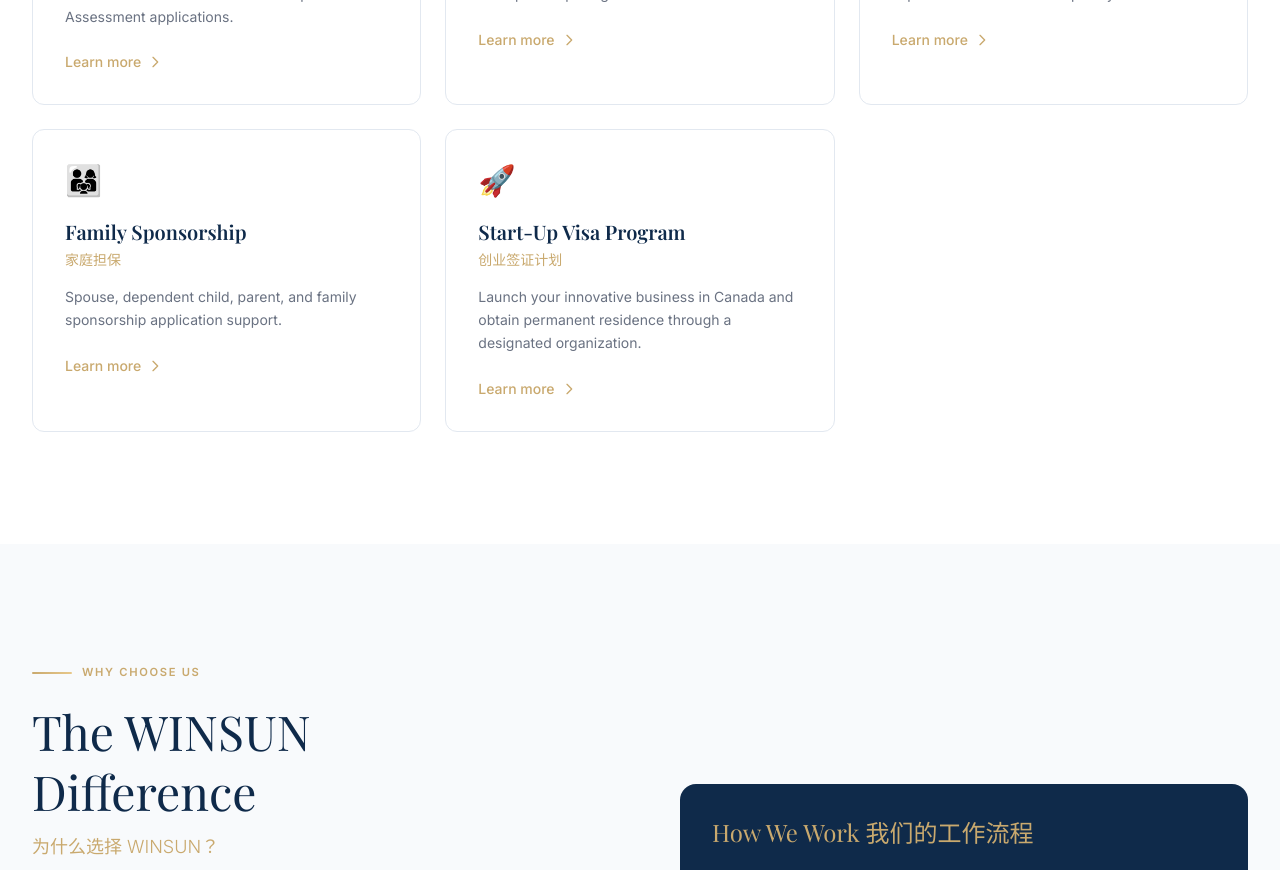
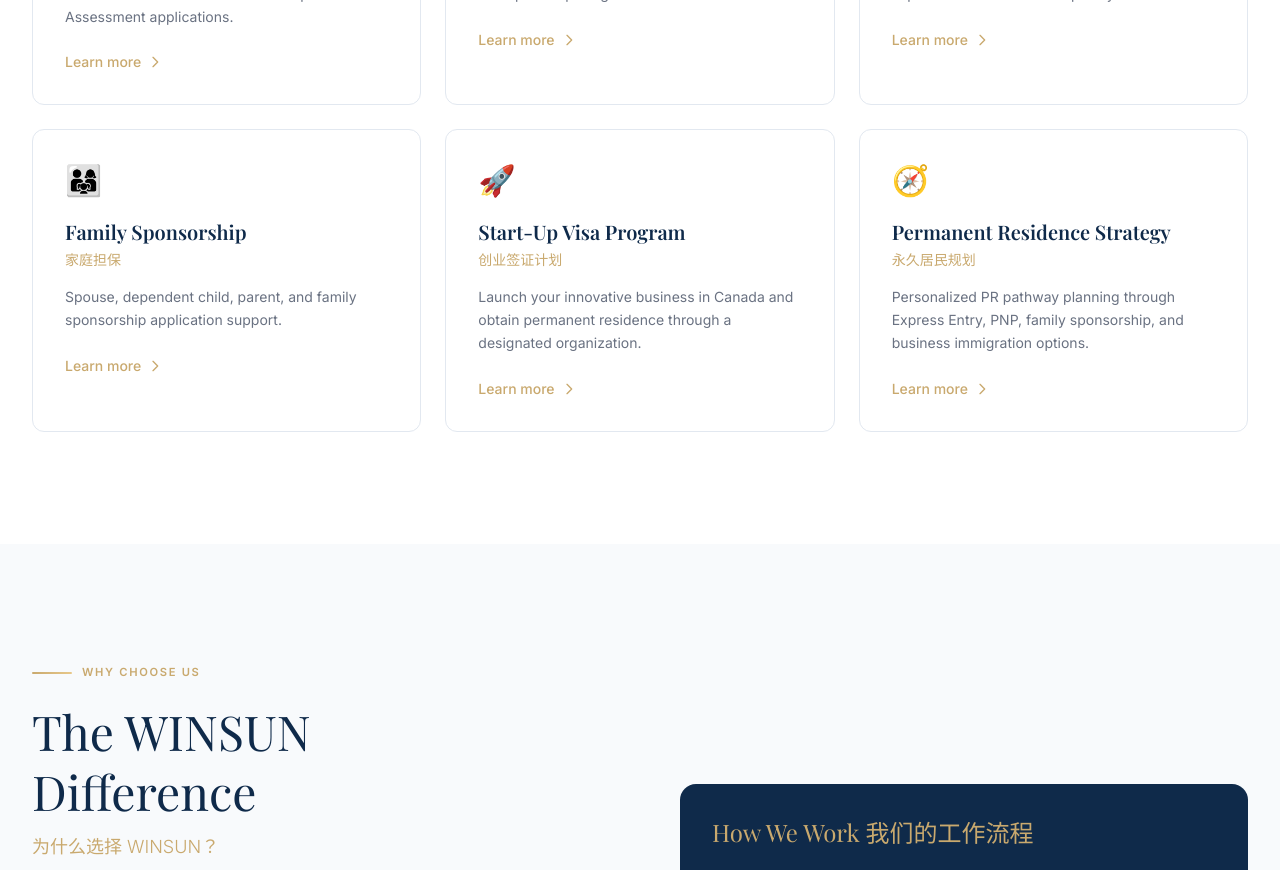
Before and after one commit to WinnieZhangTing/winsun-immigration-website, a Next.js app: page / in a window 1280 px wide. Shown: the part 1780-2650 px from the top of the page. Built offline with nearby package versions, Linux system fonts and the light colour scheme.

Commit message:
Add permanent residence strategy service card

```diff
--- a/src/app/page.tsx
+++ b/src/app/page.tsx
@@ -10,6 +10,7 @@ const services = [
   { icon: '✈️', href: '/visitor-visa', en: 'Visitor Visa / TRV', cn: '访客签证', desc: 'Visit family, attend business meetings, or explore Canada with a Temporary Resident Visa.' },
   { icon: '👨‍👩‍👧', href: '/family-sponsorship', en: 'Family Sponsorship', cn: '家庭担保', desc: 'Spouse, dependent child, parent, and family sponsorship application support.' },
   { icon: '🚀', href: '/startup-visa', en: 'Start-Up Visa Program', cn: '创业签证计划', desc: 'Launch your innovative business in Canada and obtain permanent residence through a designated organization.' },
+  { icon: '🧭', href: '/contact', en: 'Permanent Residence Strategy', cn: '永久居民规划', desc: 'Personalized PR pathway planning through Express Entry, PNP, family sponsorship, and business immigration options.' },
 ];
 
 const stats = [
```
